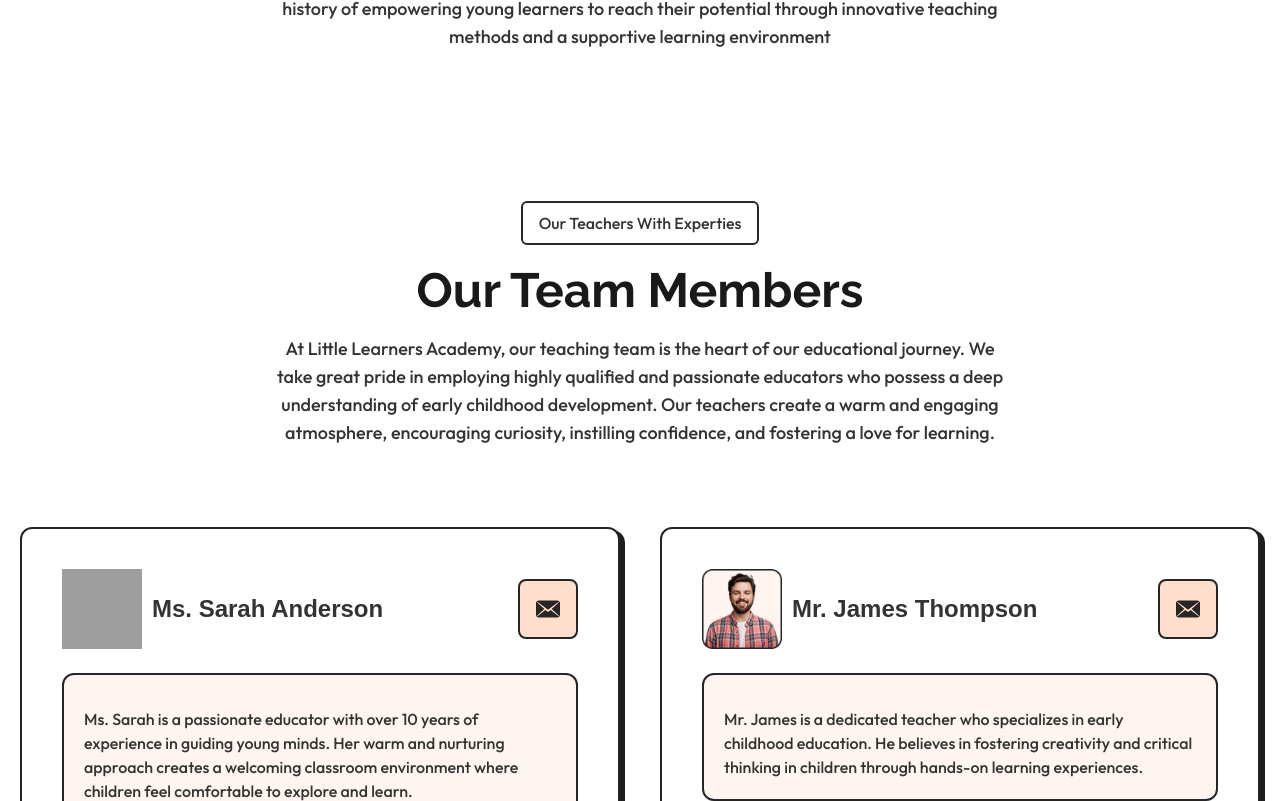
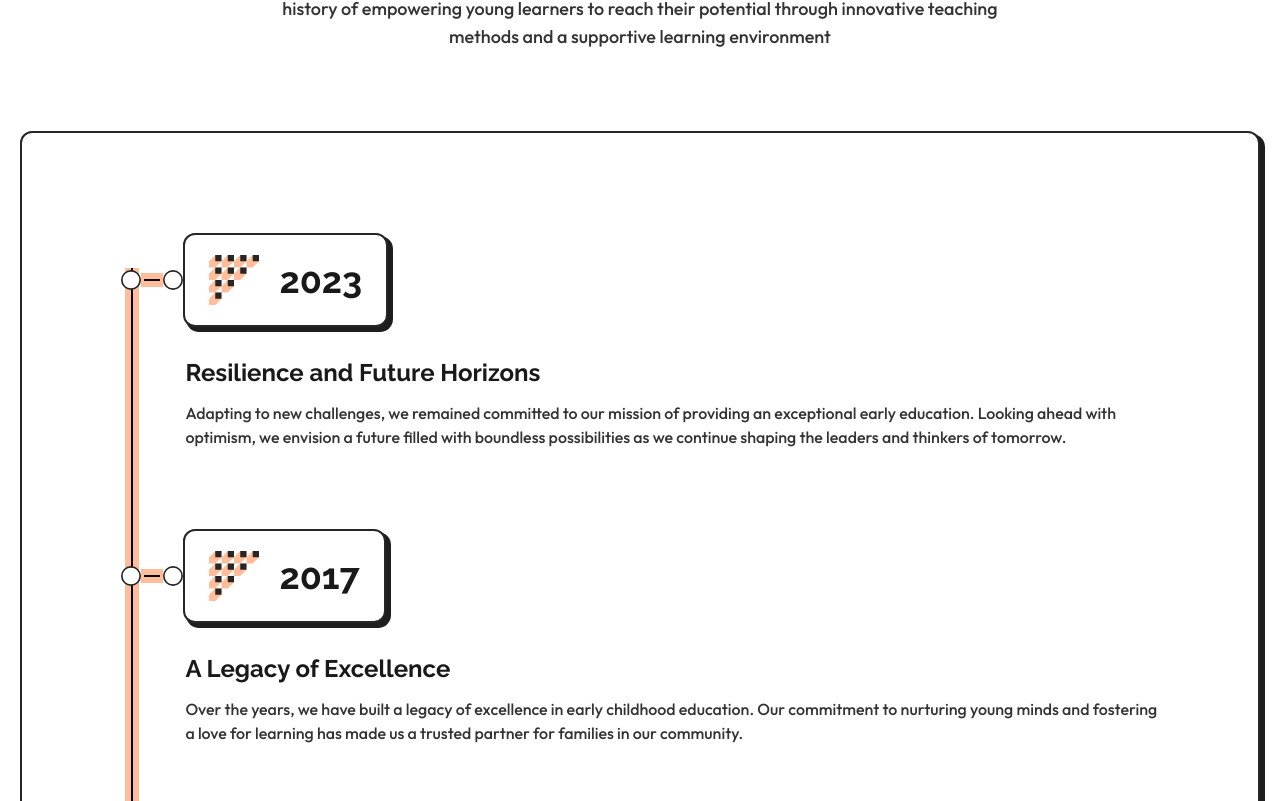
Before and after one commit to marcellandreas/little_learners, a React (Vite) app: page /about-us in a window 1280 px wide. Shown: the part 1939-2740 px from the top of the page. Built offline with nearby package versions, Linux system fonts and the light colour scheme; grey boxes are pictures that could not be loaded.

Commit message:
feat: section our history

```diff
--- a/src/pages/AboutUs.jsx
+++ b/src/pages/AboutUs.jsx
@@ -3,7 +3,7 @@ import ContainerCard from "../components/Card/ContainerCard";
 import MainLayout from "../Layout/MainLayout";
 import { SubContainer } from "../UI/SubContainer";
 import teamMemberData from "../data/TeamMembers.json";
-import { data } from "react-router-dom";
+import teamHistoryData from "../data/OurHistory.json";
 
 const AboutUs = () => {
   return (
@@ -36,7 +36,53 @@ const AboutUs = () => {
           title="Our History"
           description="Founded with a passion for early education in 2005, our kindergarten school boasts a rich history of empowering young learners to reach their potential through innovative teaching methods and a supportive learning environment"
         />
+        <div className="flex pt-[50px] pb-[30px] px-[30px] lg:p-[100px] 2xl:p-[150px] rounded-xl border-2 border-grey-15  shadow-[4px_4px_0px_1px_#1E1E1E] bg-white">
+          {/* line */}
+          <div className="flex w-[19.416px]  pt-[35px] pb-[270px] md:pb-[15%] px-0 flex-col items-center">
+            <div className="flex px-[6px] py-0 justify-center items-center gap-[10px] flex-1 bg-orange-80">
+              <div className="w-[2px] bg-black h-full"></div>
+            </div>
+          </div>
+
+          {/* cards */}
+          <div className="flex flex-col  items-start gap-[50px] lg:gap-[80px] 2xl:gap-[100px] flex-1">
+            {/* card */}
+            {teamHistoryData.map((item) => (
+              <div className="flex flex-col justify-center   items-start gap-[30px]">
+                <div className="flex items-center ml-[-20px] ">
+                  <div className="flex w-[62px] h-5 items-center">
+                    <img src="/assets/circle.svg" alt="" className="h-5 w-5" />
+                    <div className="flex py-[6px] pl-0 justify-center items-center gap-[10px] flex-1 bg-orange-80">
+                      <div className="h-[2px] w-4 bg-black"></div>
+                    </div>
+                    <img src="/assets/circle.svg" alt="" className="h-5 w-5" />
+                  </div>
+                  <div className="flex py-5 px-6 items-center gap-5 rounded-xl border-2 border-grey-15 bg-white shadow-[4px_4px_0_1px_#1e1e1e]">
+                    <img
+                      src="/AbstractDesign.svg"
+                      alt="abstrak desain"
+                      className="w-[50px] h-[50px]"
+                    />
+                    <span className=" text-grey-10 font-raleway text-4xl font-bold">
+                      {item.year}
+                    </span>
+                  </div>
+                </div>
+                {/* text container */}
+                <div className="flex pl-11 flex-col justify-center gap-3">
+                  <h3 className=" text-grey-10 font-raleway text-xl lg:text-2xl 2xl:text-3xl font-bold">
+                    {item.title}
+                  </h3>
+                  <p className=" text-grey-20 font-outfit text-base 2xl:text-xl font-medium">
+                    {item.description}
+                  </p>
+                </div>
+              </div>
+            ))}
+          </div>
+        </div>
       </section>
+
       <section className="flex flex-col gap-[50px] md:gap-20 2xl:gap-[100px] col-span-12">
         <SubContainer
           heading="Our Teachers With Experties"
```
Also changed, not shown: public/assets/circle.png (added), public/assets/circle.svg (added).
